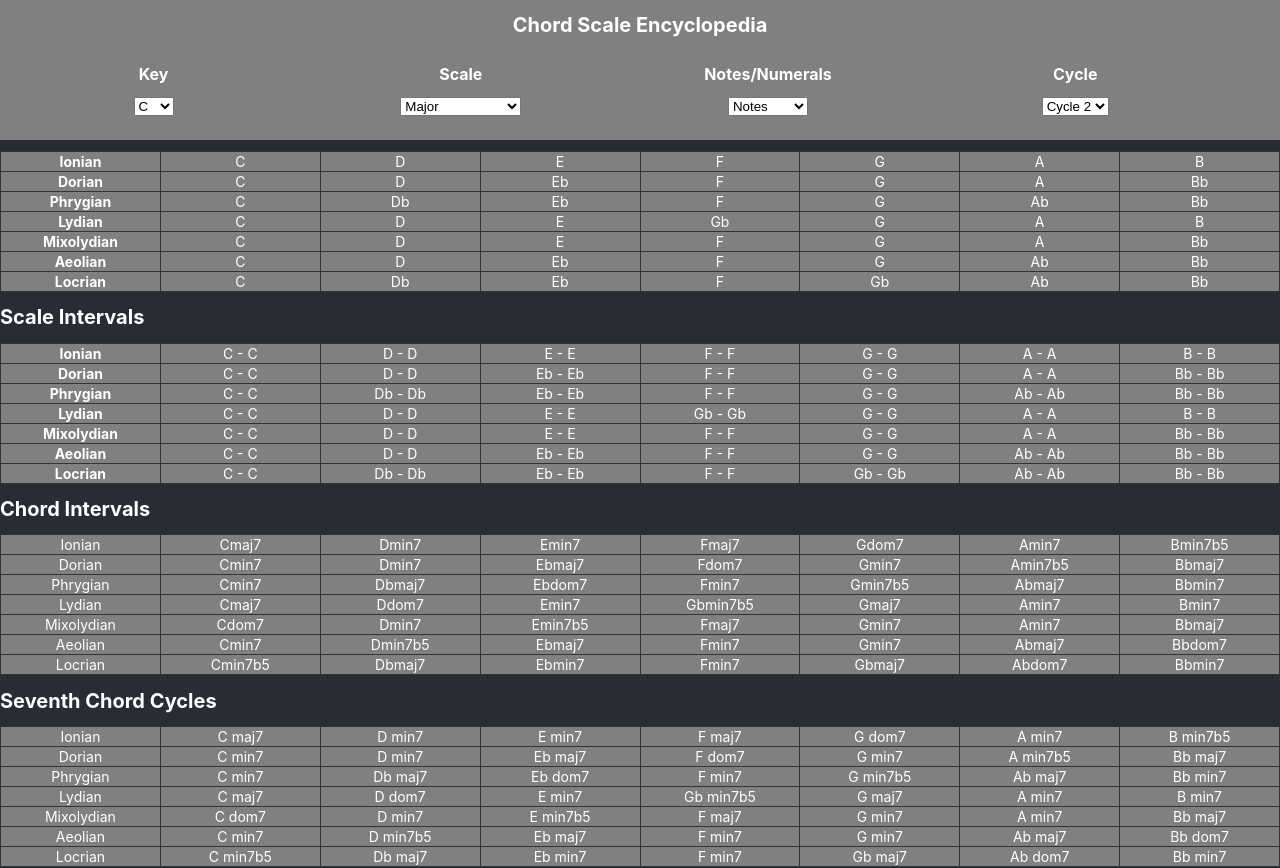
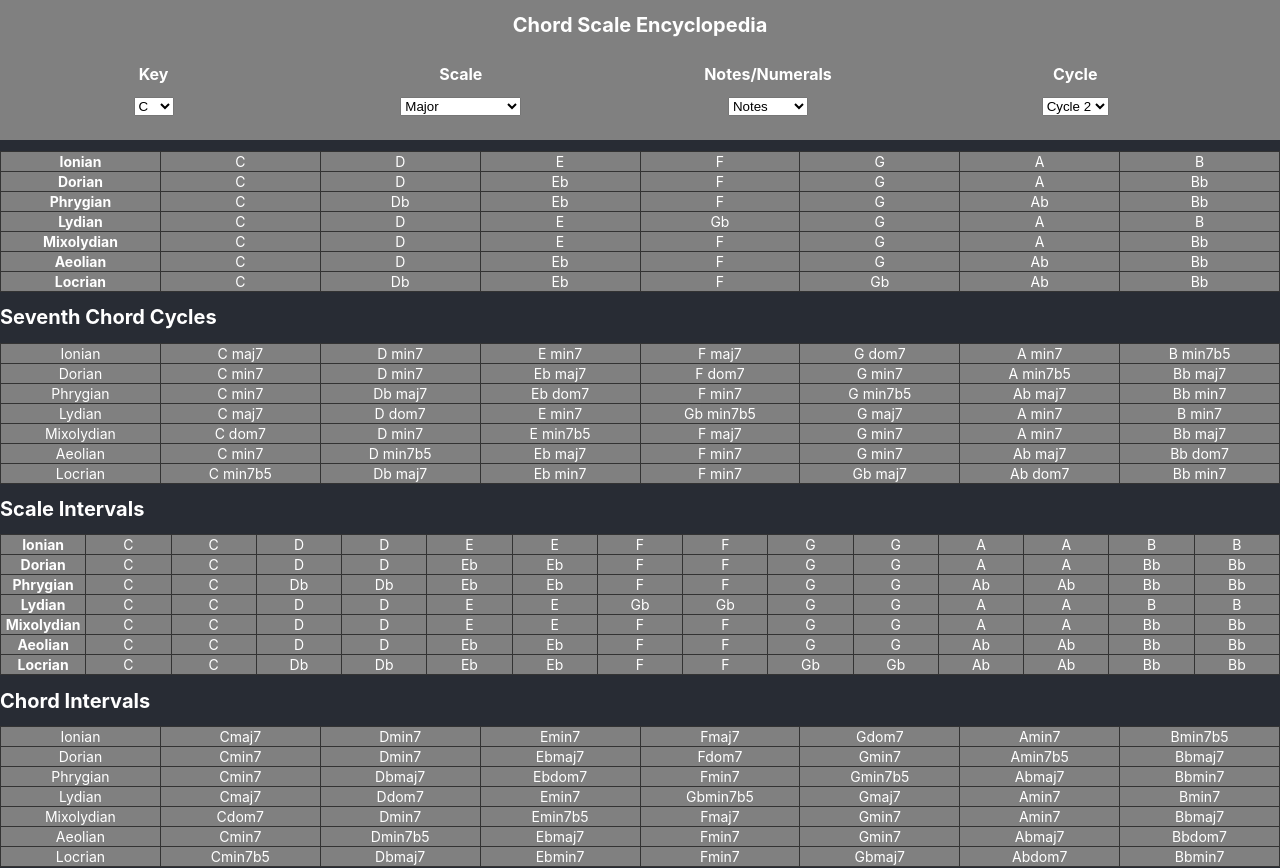
Before and after one commit to walpolsh/chord-scales-v2, a React (Create React App) app: page / in a window 1280 px wide. Shown: the top 868 px of the page. Built offline with nearby package versions, Linux system fonts and the light colour scheme.

Commit message:
all rows can be highlighted with handleHighlight

```diff
--- a/src/App.css
+++ b/src/App.css
@@ -5,17 +5,20 @@ table {
 th {
   text-align: center;
   border: 1px solid #333;
+  width: 70px;
 }
 
 td {
   border: 1px solid #333;
+  width: 70px;
+
 }
 
 .highlighted {
   background: black;
 }
 
-td:hover th:hover {
+td:hover {
   background: green;
 }
 tr:hover {
--- a/src/App.js
+++ b/src/App.js
@@ -132,6 +132,16 @@ class App extends Component {
           handleHighlight={(e) => this.handleHighlight(e)}
         />
 
+        <SeventhChordCycles
+          bodyDiv={bodyDiv}
+          tableStyle={tableStyle}
+          scale={scale}
+          onOff={onOff}
+          buildScale={this.buildScale}
+          buildCycle={this.buildCycle}
+          handleHighlight={(e) => this.handleHighlight(e)}
+        />
+
         <Intervals
           bodyDiv={bodyDiv}
           tableStyle={tableStyle}
@@ -142,18 +152,6 @@ class App extends Component {
           buildChord={this.buildChord}
           buildCycle={this.buildCycle}
           handleHighlight={(e) => this.handleHighlight(e)}
-        />
-
-
-        <SeventhChordCycles
-          bodyDiv={bodyDiv}
-          tableStyle={tableStyle}
-          scale={scale}
-          onOff={onOff}
-          buildScale={this.buildScale}
-          buildCycle={this.buildCycle}
-          handleHighlight={(e) => this.handleHighlight(e)}
-
         />
 
         <SeventhChordVoicings
--- a/src/containers/Intervals/Intervals.js
+++ b/src/containers/Intervals/Intervals.js
@@ -5,6 +5,7 @@ const Intervals = (props) => {
     <div>
       <h1>Scale Intervals</h1>
       <table style={props.tableStyle} >
+        <tbody>
         {props.scale.map((mode, j) => {
           let [nums, notes, name] = props.buildScale(mode)
           let chords = props.buildScale(mode)[0][0]
@@ -12,36 +13,34 @@ const Intervals = (props) => {
           let numMap = props.interval.map((x, i) => nums[x])
           let noteResult = notes.map((note, i) => {
             let arr = []
-            arr.push(`${notes[i]} - ${noteMap[i]}`)
+            if(props.interval[0] === 0) {
+              arr.push(<td>{notes[i]}</td>)
+              arr.push( <td> {noteMap[i]} </td> )
+            }
             return arr
           })
           let numResult = nums.map((num, i) => {
             let arr = []
-            arr.push(`${nums[i]} - ${numMap[i]}`)
+            if(props.interval[0] === 0) {
+              arr.push(<td>{nums[i]}</td>)
+            } else {
+              arr.push(<td>{nums[i]}</td>)
+              arr.push( <td> {numMap[i]} </td> )
+            }
             return arr
           })
           return (
 
-            <tbody>
-
               <tr onClick={props.handleHighlight}>
                 {name.map((x, i) => <th>{x}</th>)}
-              {
-                props.onOff === '1' ?
-
-                numResult.map((x) => <td>{x}</td>)
-
-                  :
-
-                 noteResult.map(x => <td>{x}</td>)
-
-              }
+                {props.onOff === '1' ? numResult.map((x) => x) : noteResult.map(x => x)  }
                 </tr>
-            </tbody>
         )})}
+        </tbody>
       </table>
       <h1>Chord Intervals</h1>
       <table style={props.tableStyle} >
+        <tbody>
         {props.scale.map((mode, j) => {
           let [nums, notes, name, chords] = props.buildScale(mode)
           chords = chords[0][0]
@@ -51,16 +50,10 @@ const Intervals = (props) => {
           let noteResult = notes.map((note, i) => {
             let arr = []
             if (props.interval[0] === 0) {
-              arr.push(
-                  <td>{notes[i]}{chords[i]}</td>
-              )
+              arr.push( <td>{notes[i]}{chords[i]}</td> )
             } else {
-              arr.push(
-                <td>{notes[i]}{chords[i]}</td>
-              )
-              arr.push(
-                <td>{noteMap[i]}{chordMap[i]}</td>
-              )
+              arr.push( <td>{notes[i]}{chords[i]}</td> )
+              arr.push( <td>{noteMap[i]}{chordMap[i]}</td> )
 
             }
             return arr
@@ -68,34 +61,22 @@ const Intervals = (props) => {
           let numResult = nums.map((num, i) => {
             let arr = []
             if (props.interval[0] === 0) {
-              arr.push(
-                  <td>{nums[i]}{chords[i]}</td>
-              )
+              arr.push( <td>{nums[i]}{chords[i]}</td> )
             } else {
-              arr.push(
-              <td>{nums[i]}{chords[i]}</td>
-              )
-              arr.push(
-                  <td>{numMap[i]}{chordMap[i]}</td>
-              )
+              arr.push( <td>{nums[i]}{chords[i]}</td> )
+              arr.push( <td>{numMap[i]}{chordMap[i]}</td> )
 
             }
             return arr
 
           })
           return (
-            <tbody>
               <tr onClick={props.handleHighlight}>
                   {name.map((x, i) => <td>{x}</td>)}
-                {
-                  props.onOff === '1' ?
-                  numResult.map((x) => x)
-                    :
-                  noteResult.map(x => x)
-                }
+                { props.onOff === '1' ? numResult.map((x) => x) : noteResult.map(x => x) }
               </tr>
+        )})}
             </tbody>
-        )})}
       </table>
 
     </div>
```
